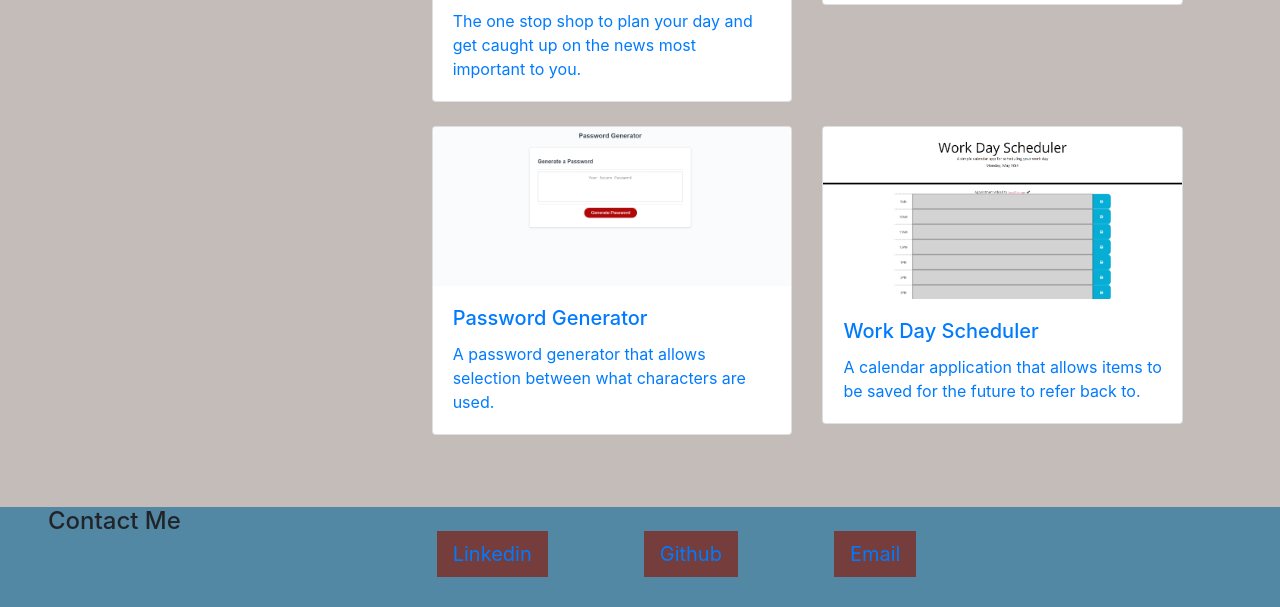
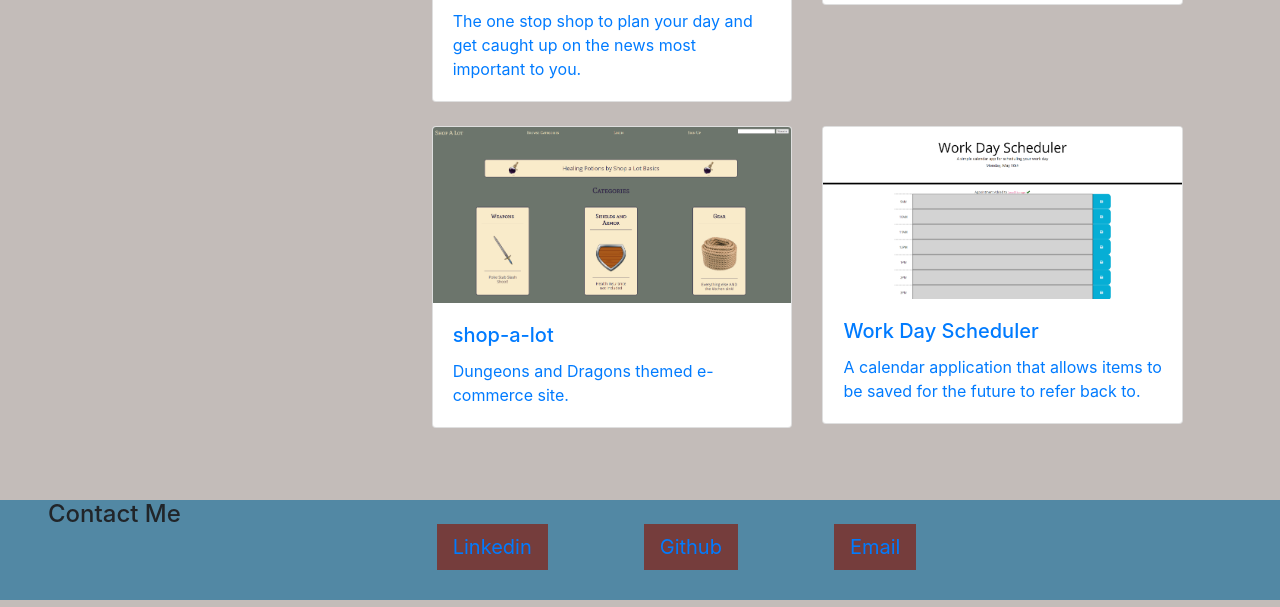
Before and after one commit to samrobers/my-portfolio, a plain HTML site: page index.html in a window 1280 px wide. Shown: the part 853-1460 px from the top of the page. Drawn offline with nearby package versions, Linux system fonts and the light colour scheme.

Commit message:
added project 2  to my project section

```diff
--- a/index.html
+++ b/index.html
@@ -103,14 +103,14 @@
               </div>
             </div>
           </a>
-          <a href="https://samrobers.github.io/password-generator/">
+          <a href="https://shop-a-lot.herokuapp.com/">
             <div class="col mb-4">
               <div class="card">
-                <img src="./assets/images/passgenpic.PNG" class="card-img-top" alt="..." />
+                <img src="./assets/images/shopalot.PNG" class="card-img-top" alt="..." />
                 <div class="card-body">
-                  <h5 class="card-title">Password Generator</h5>
+                  <h5 class="card-title">shop-a-lot</h5>
                   <p class="card-text">
-                    A password generator that allows selection between what characters are used.
+                    Dungeons and Dragons themed e-commerce site.
                   </p>
                 </div>
               </div>
```
Also changed, not shown: assets/images/shopalot.PNG (added).
